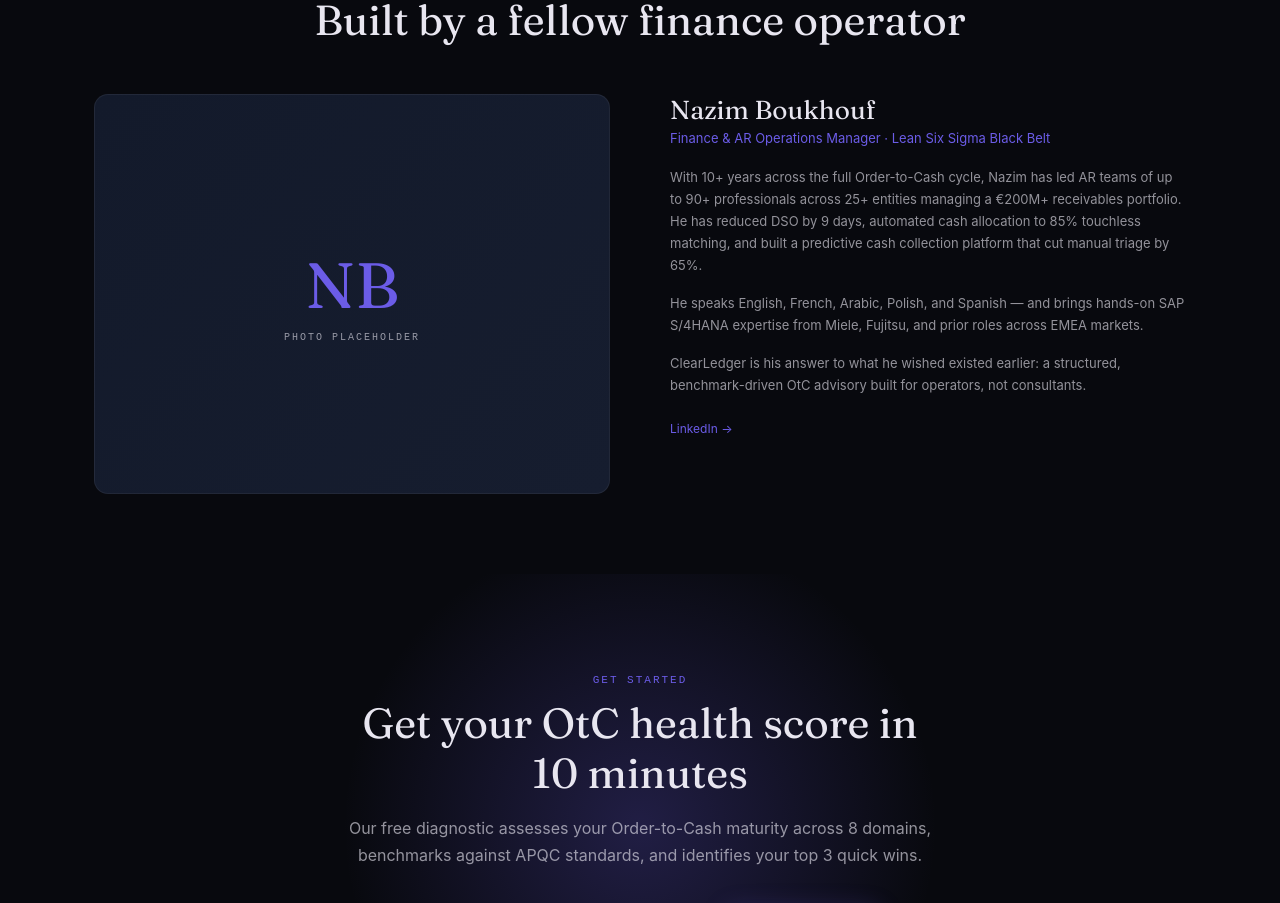
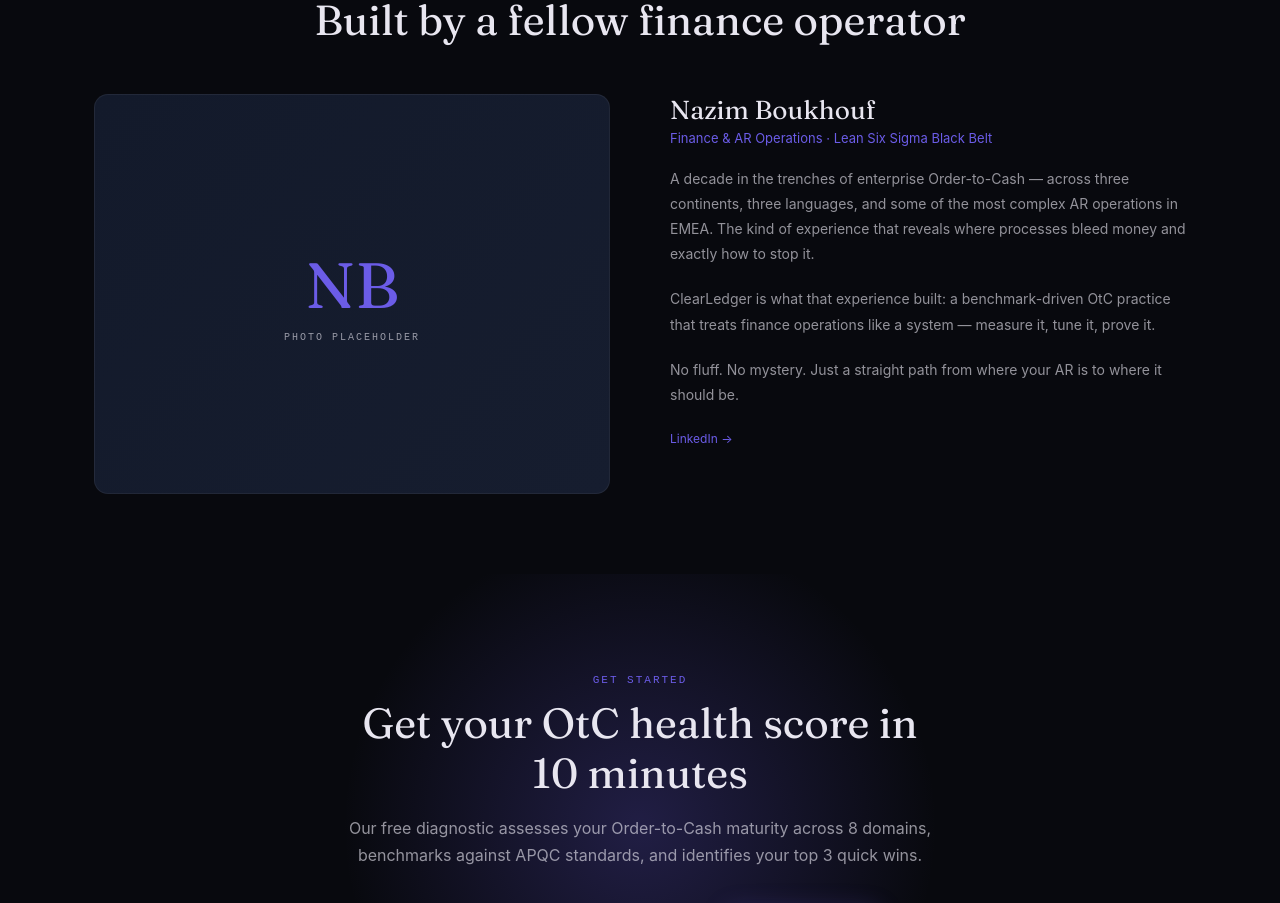
Before and after one commit to stoicnazim/ClearLedger, a Next.js app: page / in a window 1280 px wide. Shown: the part 4760-5663 px from the top of the page. Built offline with nearby package versions, Linux system fonts and the light colour scheme.

Commit message:
Sharpen bio: sales-like pitch, no experience dump

```diff
--- a/app/ClearLedgerWebsite.js
+++ b/app/ClearLedgerWebsite.js
@@ -809,16 +809,16 @@
               <div>
                 <h3 style={{ fontFamily: C.serif, fontSize: "26px", fontWeight: 400, color: C.text, marginBottom: "4px" }}>Nazim Boukhouf</h3>
                 <div style={{ fontFamily: C.sans, fontSize: "13px", color: C.accent, marginBottom: "20px" }}>
-                  Finance & AR Operations Manager · Lean Six Sigma Black Belt
+                  Finance & AR Operations · Lean Six Sigma Black Belt
                 </div>
-                <p style={{ fontFamily: C.sans, fontSize: "13px", color: C.textDim, lineHeight: 1.7, marginBottom: "16px" }}>
-                  With 10+ years across the full Order-to-Cash cycle, Nazim has led AR teams of up to 90+ professionals across 25+ entities managing a €200M+ receivables portfolio. He has reduced DSO by 9 days, automated cash allocation to 85% touchless matching, and built a predictive cash collection platform that cut manual triage by 65%.
+                <p style={{ fontFamily: C.sans, fontSize: "14px", color: C.textDim, lineHeight: 1.8, marginBottom: "20px" }}>
+                  A decade in the trenches of enterprise Order-to-Cash — across three continents, three languages, and some of the most complex AR operations in EMEA. The kind of experience that reveals where processes bleed money and exactly how to stop it.
                 </p>
-                <p style={{ fontFamily: C.sans, fontSize: "13px", color: C.textDim, lineHeight: 1.7, marginBottom: "16px" }}>
-                  He speaks English, French, Arabic, Polish, and Spanish — and brings hands-on SAP S/4HANA expertise from Miele, Fujitsu, and prior roles across EMEA markets.
+                <p style={{ fontFamily: C.sans, fontSize: "14px", color: C.textDim, lineHeight: 1.8, marginBottom: "20px" }}>
+                  ClearLedger is what that experience built: a benchmark-driven OtC practice that treats finance operations like a system — measure it, tune it, prove it.
                 </p>
-                <p style={{ fontFamily: C.sans, fontSize: "13px", color: C.textDim, lineHeight: 1.7 }}>
-                  ClearLedger is his answer to what he wished existed earlier: a structured, benchmark-driven OtC advisory built for operators, not consultants.
+                <p style={{ fontFamily: C.sans, fontSize: "14px", color: C.textDim, lineHeight: 1.8 }}>
+                  No fluff. No mystery. Just a straight path from where your AR is to where it should be.
                 </p>
                 <div style={{ display: "flex", gap: "20px", marginTop: "24px" }}>
                   <a href="https://linkedin.com/in/nazim-boukhouf" target="_blank" rel="noopener noreferrer"
```
